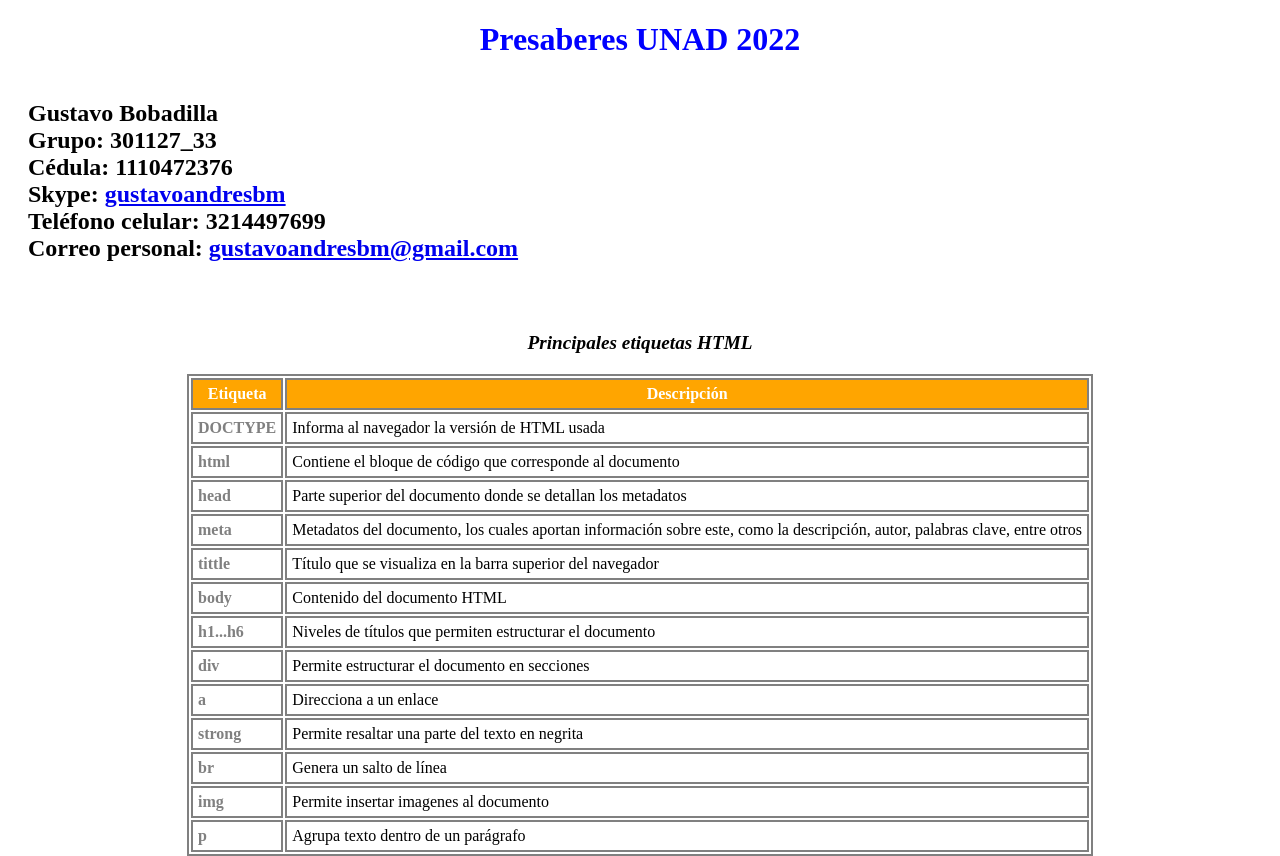
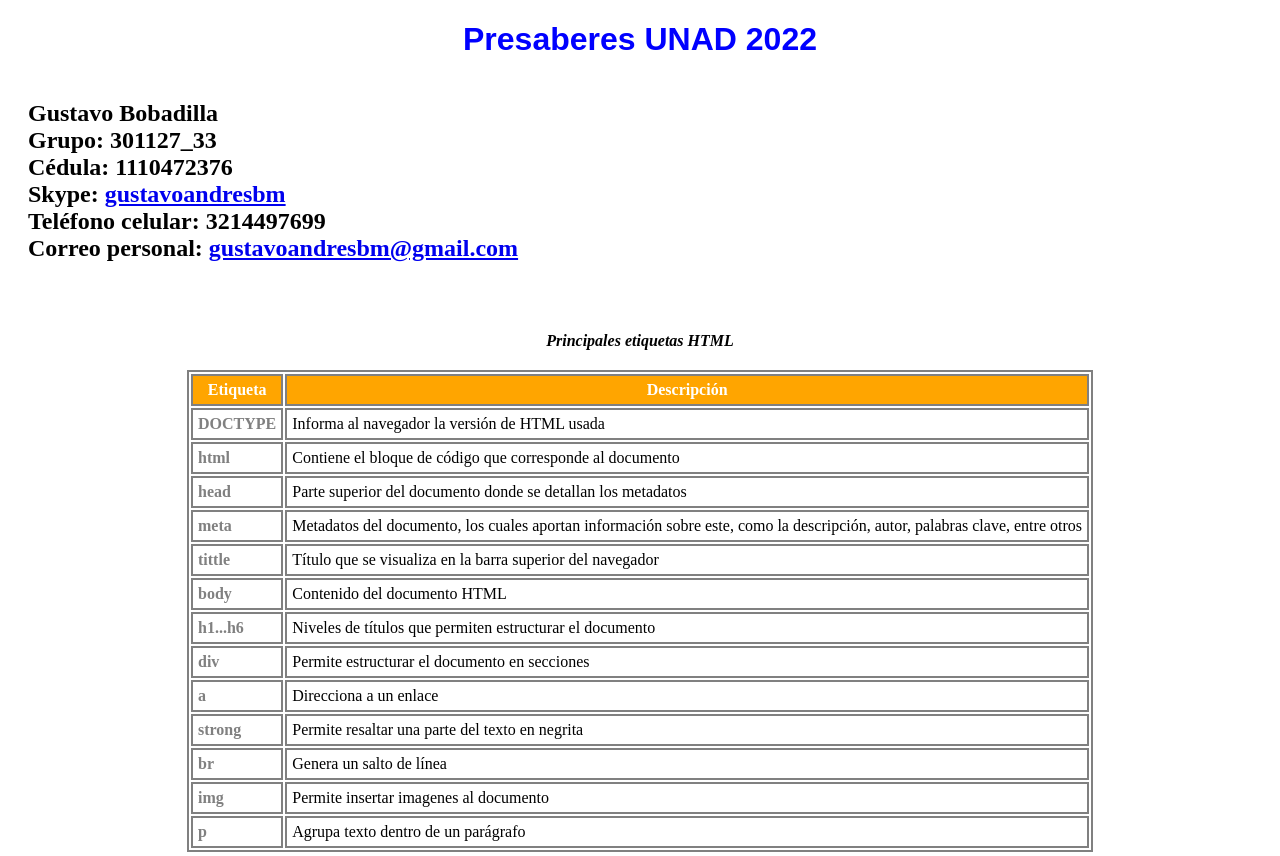
Before and after one commit to gustavoandresbm/PSW-GustavoBobadilla, a plain HTML site: page index.html in a window 1280 px wide. Shown: the top 856 px of the page. Drawn offline with Linux system fonts and the light colour scheme.

Commit message:
Update index.html

```diff
--- a/index.html
+++ b/index.html
@@ -21,6 +21,7 @@
 
 <style>
     h1{
+        font-family: Arial, Helvetica, sans-serif;
         color: blue;
         text-align:center;
     }
@@ -47,7 +48,7 @@
     }
     caption{
         padding-bottom: 20px;
-        font-size: larger;
+        font: larger;
         font-weight: bold;
         font-style: italic;
     }
```
